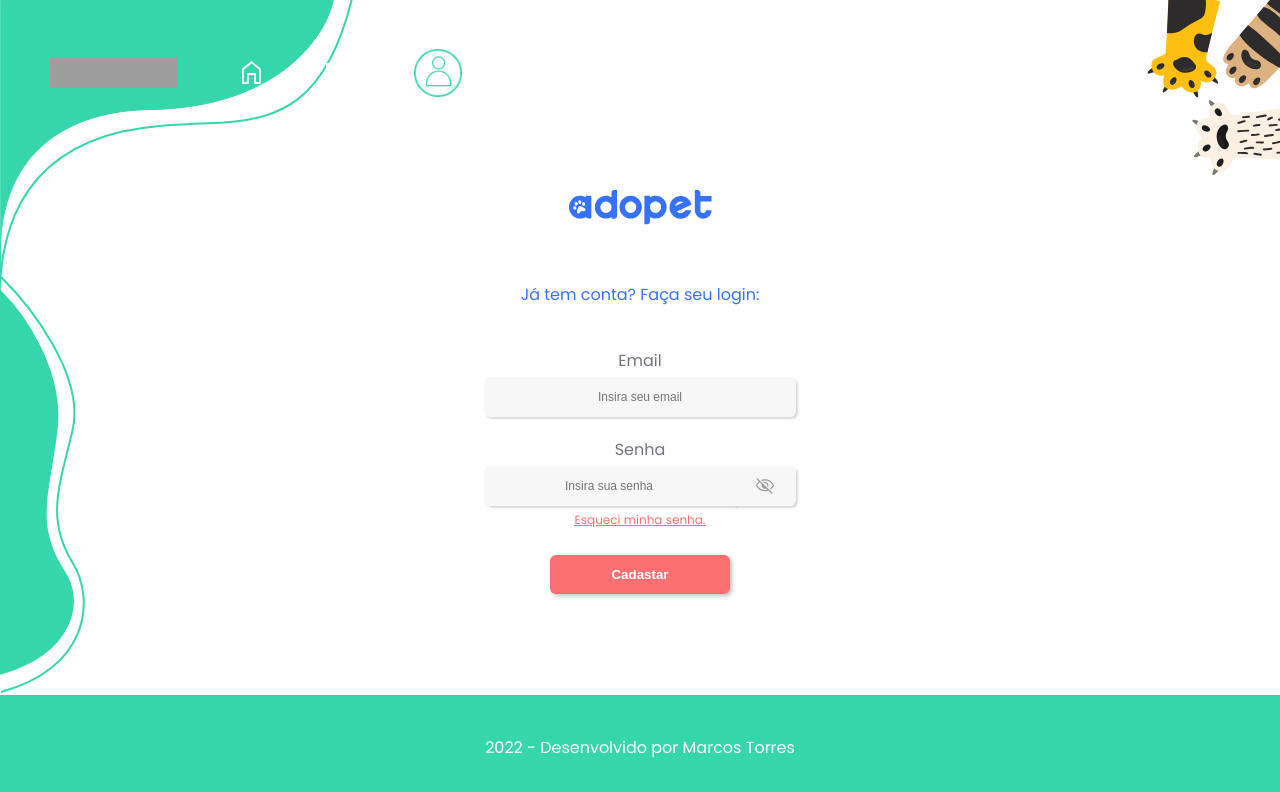
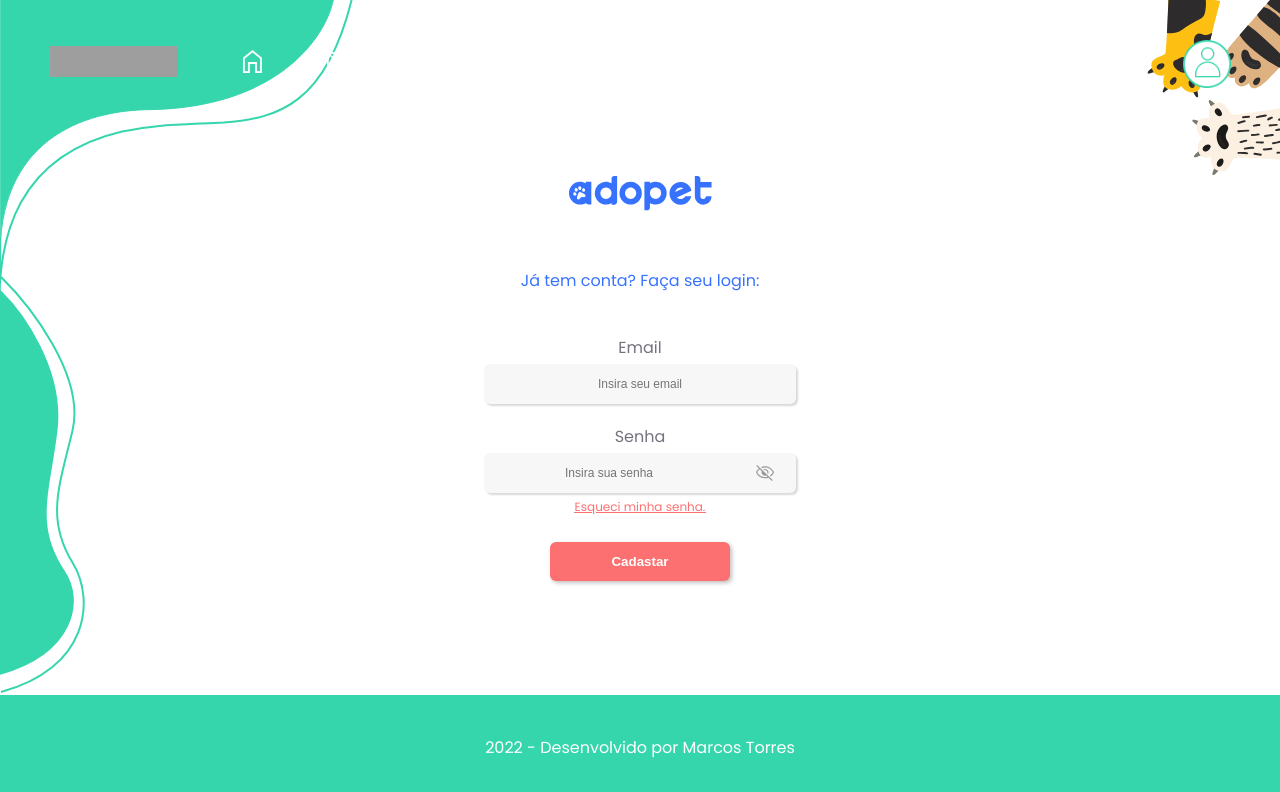
Before and after one commit to mt-torres/Adopet, a React (Create React App) app: page /login in a window 1280 px wide. Shown: the top 792 px of the page. Built offline with nearby package versions, Linux system fonts and the light colour scheme; grey boxes are pictures that could not be loaded.

Commit message:
Creat page Home and refactor component header

```diff
--- a/src/App.js
+++ b/src/App.js
@@ -1,10 +1,8 @@
 import { ThemeProvider } from "styled-components";
 import { theme } from "./layout/themes/theme";
 import { GlobalStyle } from "./layout/themes/Global";
-import Initial from "./pages/Initial";
-import Register from "./pages/Register";
 import { BrowserRouter, Routes, Route} from "react-router-dom";
-import Login from "./pages/Login";
+import {Register, Initial, Login, Home } from "./pages/";
 
 function App() {
 
@@ -17,6 +15,7 @@ function App() {
 						<Route path="/" element={<Initial />} />
 						<Route path="/register" element={<Register />} />
 						<Route path="/Login" element={<Login />} />
+						<Route path="/Home" element={<Home />} />
 					</Routes>
 				</ThemeProvider>
 			</BrowserRouter>
--- a/src/component/Card.jsx
+++ b/src/component/Card.jsx
@@ -1,7 +1,7 @@
 import styled from "styled-components";
 
 const Container = styled.main`
-    margin-top:  ${p => p.margin? p.margin: '6.1rem' };
+    margin-top:  ${p => p.margin? p.margin: '5rem' };
     display: flex;
     flex-direction:column;
     color: ${p=> p.theme.fontColor1};
--- a/src/component/Header.jsx
+++ b/src/component/Header.jsx
@@ -10,23 +10,28 @@ function handleImg({type}){
         return css`
          width: 128px;
          height:31px;
-
+         margin-right:65px;
         `
     }else if(type==='house'){
         return css`
         width: 19.2px;
         height: 23px;
+        margin-right:65px;
 
        `
     }else if(type==='message'){
         return css`
         width: 23,14px;
         height: 19px;
+        margin-right:65px;
 
      `
     }else{
         return css`
+        position:absolute;
         width: 48px;
+        top:0;
+        right:0;
 
        `
     }
@@ -34,18 +39,20 @@ function handleImg({type}){
 }
 const Container = styled.header`
     box-sizing:border-box;
-    margin-left: 48.5px;
-    padding-top: 48.5px;
+    margin:0 49.5px;
+    padding-top: 40px;
+
 
 `
 
 const Ul = styled.ul`
     display: flex;
     align-items: center;
+    height:50px;
+    position:relative;
 
 `
 const Img = styled.img`
-    margin-right: 65px;
 
    ${handleImg}
 
@@ -53,22 +60,25 @@ const Img = styled.img`
     ${p => p.type === 'logo'? css`
         display: none;
     `: null}
-    ${p => p.type === 'user'?css`
+
+    ${p => p.type === 'user' && p.user?css`
         display: none;
-    `: null}
+    `:null }
 
   }
 
-`
+
+ `
+
 
 const Header = (props) => {
     return(
         <Container>
             <Ul>
-                <li><Img type="logo" src={logo} alt="" /></li>
+                <li><Img type="logo"  src={logo} alt="" /></li>
                 <li><Img type="house" src={house} alt="" /></li>
                 <li><Img type="message" src={message} alt="" /></li>
-                <li><Img type="user" src={user} alt="" /></li>
+                <li><Img type="user" user={props.user} src={user} alt="" /></li>
 
             </Ul>
         </Container>
--- a/src/component/Input.jsx
+++ b/src/component/Input.jsx
@@ -15,7 +15,7 @@ const InputStyled = styled.input`
     border-radius: 6px;
     border-top-right-radius:${p => p.password?'0':'6px'};
     border-bottom-right-radius: ${p => p.password?'0':'6px'};
-    box-shadow: ${p => p.password?'3px 2px 2px rgba(0, 0, 0, 0.15)':'2px 2px 2px rgba(0, 0, 0, 0.15)'};
+    box-shadow: ${p => p.password?'2px 2px 2px rgba(0, 0, 0, 0.15)':'2px 2px 2px rgba(0, 0, 0, 0.15)'};
     width: ${p => p.password?'250px':'312px'};
     height:40px;
     box-sizing: border-box;
--- /dev/null
+++ b/src/pages/Home.jsx
@@ -0,0 +1,33 @@
+import {  Card, Footer, Header, Paragraph } from "../component/index"
+import { createGlobalStyle } from 'styled-components'
+import curvaTop from '../layout/images/Group2.svg'
+
+
+const GlobalStyle = createGlobalStyle`
+    body {
+        background-color: ${p => p.theme.BackGroundColor3};
+        background-image: url(${curvaTop});
+        background-repeat: no-repeat;
+        background-position: top left;
+
+    };
+
+`
+
+const Home = (props)=> {
+       return(
+        <>
+           <GlobalStyle/>
+            <Header />
+                <Card margin='5rem'>
+                    <Paragraph color="blue" marginT='0' marginB='2.62rem' paragraph="Olá! Veja os amigos disponíveis para adoção!"/>
+                </Card>
+
+            <Footer/>
+        </>
+
+    )
+
+}
+
+export {Home};
--- a/src/pages/Initial.jsx
+++ b/src/pages/Initial.jsx
@@ -5,7 +5,7 @@ import Logo from "../layout/images/Logo.svg"
 const Initial = (props)=> {
      return(
         <>
-            <Header/>
+            <Header user='false'/>
             <Card>
                 <img src={Logo} alt="" />
                 <Title title="Boas-vindas!"/>
@@ -20,4 +20,4 @@ const Initial = (props)=> {
 
 }
 
-export default Initial;
+export {Initial};
--- a/src/pages/Login.jsx
+++ b/src/pages/Login.jsx
@@ -29,7 +29,7 @@ const Login = (props)=> {
        return(
         <>
            <GlobalStyle/>
-            <Header/>
+            <Header user='false'/>
                 <Card margin='5.4rem'>
                     <img src={logo} alt="" />
                     <Paragraph color="blue" marginT='3.54rem' marginB='2.62rem' paragraph="Já tem conta? Faça seu login:"/>
@@ -61,4 +61,4 @@ const Login = (props)=> {
 
 }
 
-export default Login;
+export {Login};
--- a/src/pages/Register.jsx
+++ b/src/pages/Register.jsx
@@ -20,7 +20,7 @@ const Register = (props)=> {
        return(
         <>
            <GlobalStyle/>
-            <Header/>
+            <Header user='false'/>
                 <Card margin='5.4rem'>
                     <img src={logo} alt="" />
                     <Paragraph color="blue" marginT='1.5rem' marginB='0.5rem' paragraph="Ainda não tem cadastro?"/>
@@ -64,4 +64,4 @@ const Register = (props)=> {
 
 }
 
-export default Register;
+export {Register};
--- /dev/null
+++ b/src/pages/index.js
@@ -0,0 +1,4 @@
+export * from './Initial'
+export * from './Register'
+export * from './Login'
+export * from './Home'
```
Lines whose indentation alone changed are shown as unchanged.
